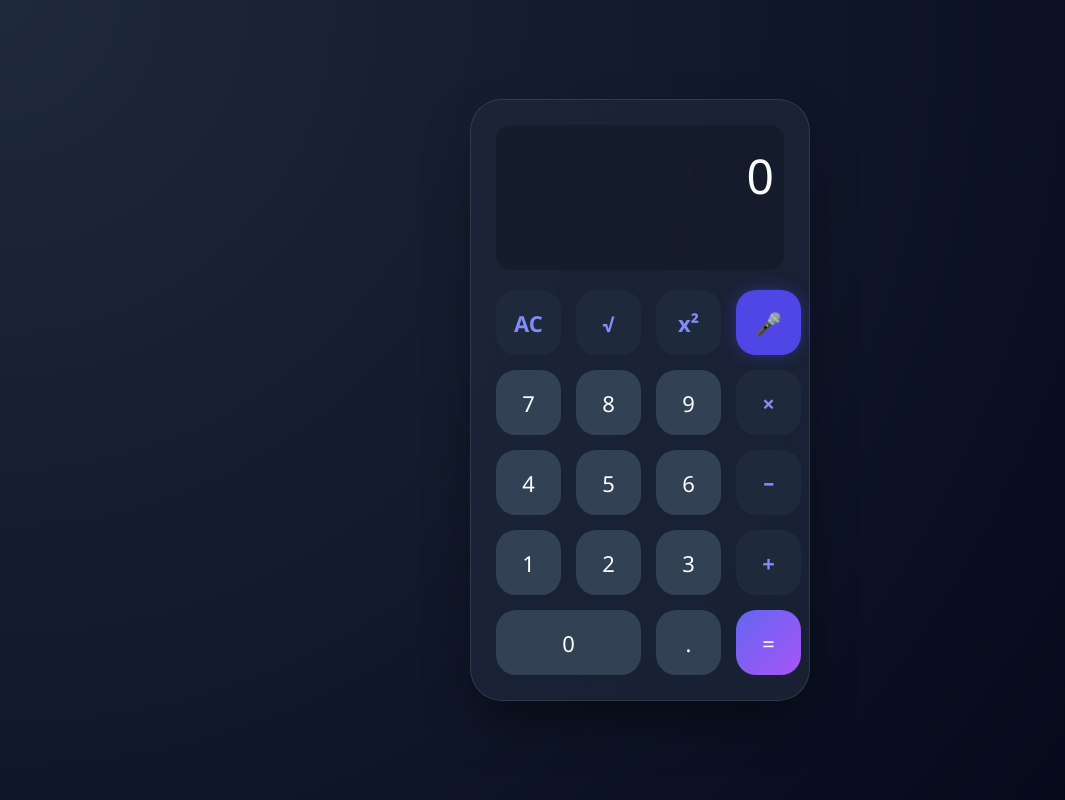
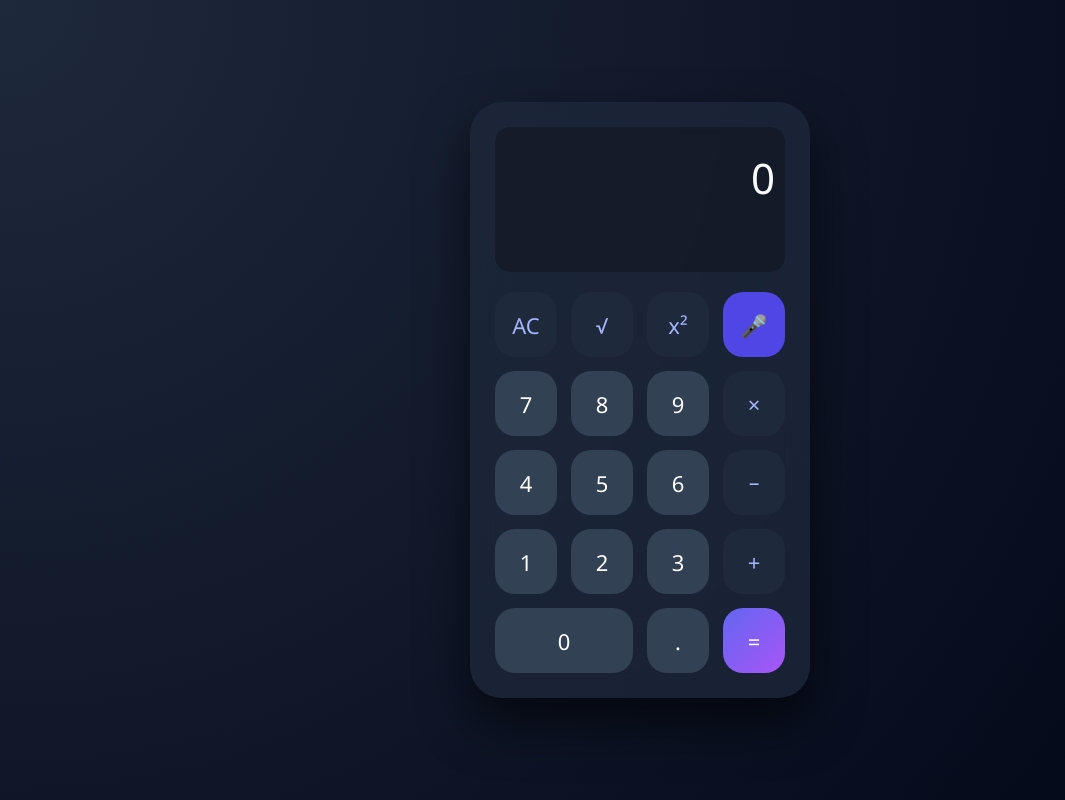
Before and after one commit to adhixan/Calculator-, a plain HTML site: page index.html in a window 1280 px wide. Shown: the whole page, without its empty margins (0-1065 px from the left). Drawn offline with Linux system fonts and the light colour scheme.

Commit message:
Update style.css

```diff
--- a/style.css
+++ b/style.css
@@ -1,6 +1,6 @@
 * {
   box-sizing: border-box;
-  font-family: 'Segoe UI', Roboto, Helvetica, Arial, sans-serif;
+  font-family: 'Segoe UI', Roboto, sans-serif;
 }
 
 body {
@@ -14,18 +14,16 @@ body {
 
 .calculator {
   width: 340px;
-  background: rgba(30, 41, 59, 0.7);
+  background: rgba(30, 41, 59, 0.75);
   backdrop-filter: blur(15px);
-  border: 1px solid rgba(255, 255, 255, 0.1);
   border-radius: 32px;
   padding: 25px;
-  box-shadow: 0 25px 50px -12px rgba(0, 0, 0, 0.5);
+  box-shadow: 0 25px 50px rgba(0,0,0,0.6);
 }
 
 .display-container {
-  position: relative;
   margin-bottom: 20px;
-  background: rgba(0, 0, 0, 0.2);
+  background: rgba(0,0,0,0.25);
   border-radius: 15px;
   padding: 10px;
 }
@@ -33,10 +31,8 @@ body {
 .display {
   height: 80px;
   color: #f8fafc;
-  font-size: 48px;
-  font-weight: 300;
+  font-size: 42px;
   text-align: right;
-  overflow-x: hidden;
   display: flex;
   align-items: center;
   justify-content: flex-end;
@@ -46,7 +42,6 @@ body {
   width: 100%;
   height: 40px;
   opacity: 0;
-  transition: opacity 0.3s ease;
 }
 
 .waveform.active {
@@ -56,62 +51,43 @@ body {
 .buttons {
   display: grid;
   grid-template-columns: repeat(4, 1fr);
-  gap: 15px;
+  gap: 14px;
 }
 
 button {
   height: 65px;
-  width: 65px;
   border-radius: 20px;
   border: none;
   font-size: 22px;
   background: #334155;
   color: white;
   cursor: pointer;
-  transition: all 0.2s ease;
-  display: flex;
-  justify-content: center;
-  align-items: center;
-}
-
-button:hover {
-  background: #475569;
-}
-
-button:active {
-  transform: scale(0.9);
 }
 
 .op {
   background: #1e293b;
-  color: #818cf8;
-  font-weight: bold;
+  color: #a5b4fc;
 }
 
 .mic-btn {
   background: #4f46e5;
-  box-shadow: 0 0 15px rgba(79, 70, 229, 0.4);
 }
 
 .mic-btn.listening {
+  background: #ef4444;
   animation: pulse 1.5s infinite;
-  background: #ef4444;
 }
 
 .equal {
   background: linear-gradient(135deg, #6366f1, #a855f7);
-  grid-column: span 1;
-  border-radius: 20px;
 }
 
 .zero {
   grid-column: span 2;
-  width: 100%;
-  border-radius: 20px;
 }
 
 @keyframes pulse {
-  0% { transform: scale(1); box-shadow: 0 0 0 0 rgba(239, 68, 68, 0.7); }
-  70% { transform: scale(1.05); box-shadow: 0 0 0 10px rgba(239, 68, 68, 0); }
-  100% { transform: scale(1); box-shadow: 0 0 0 0 rgba(239, 68, 68, 0); }
+  0% { transform: scale(1); }
+  70% { transform: scale(1.1); }
+  100% { transform: scale(1); }
 }
```
